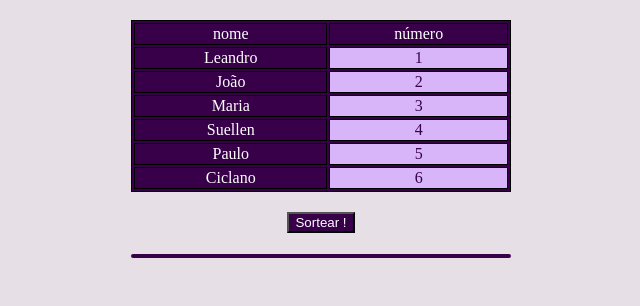
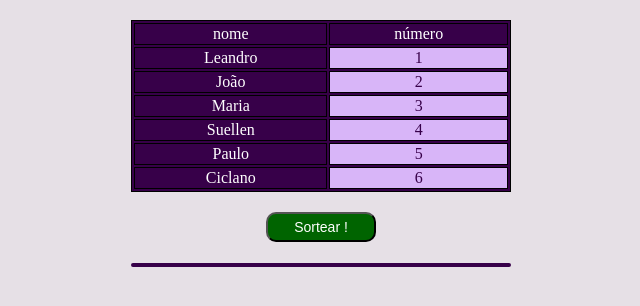
Before and after one commit to leandroluizpereira/javascript, a plain HTML site: page site_sorteio/index.html in a window 1280 px wide. Shown: the whole page, without its empty margins (319-959 px from the left). Drawn offline with Linux system fonts and the light colour scheme.

Commit message:
Update style.css

```diff
--- a/site_sorteio/style.css
+++ b/site_sorteio/style.css
@@ -23,9 +23,17 @@ main{
     align-items: center;
 }
 .botao{
-    background-color: rgb(55, 0, 73);
+    width: 110px;
+    height: 30px;
+    font-size: 14px;
+    border-radius: 10px;
+    background-color: darkgreen;
     color: white;
 
+}
+.botao:hover{
+    cursor: pointer;
+    background-color: rgb(2, 87, 2);
 }
 table{
     background-color: rgb(55, 0, 73);
```
